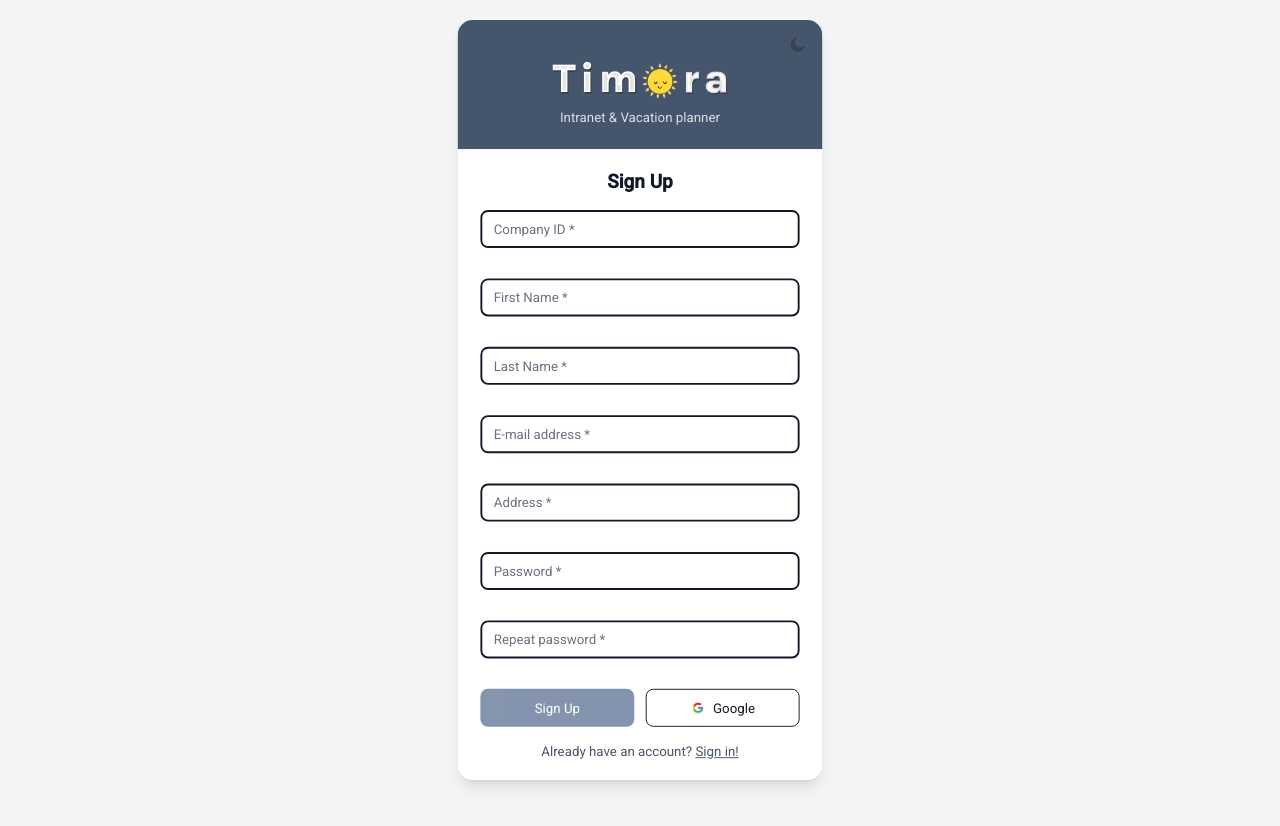
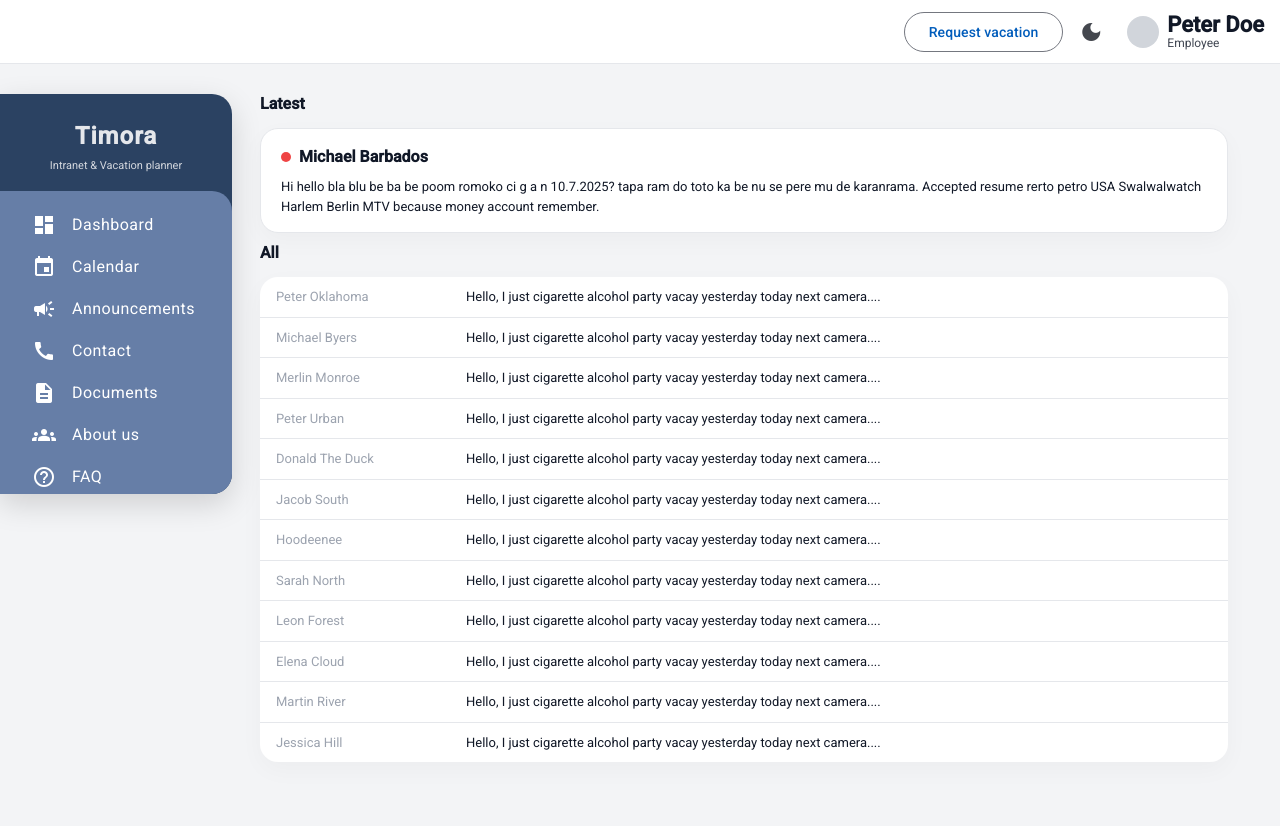
Before and after one commit to kollarm226/timoraFE, an Angular app in the folder frontend/: page /announcements in a window 1280 px wide. Before the commit this address led to /register. Shown: the top 826 px of the page. After the commit the page ends 800 px from the top, so only its background shows below. Built offline with nearby package versions, Linux system fonts and the light colour scheme.

Commit message:
Created announcements page

```diff
--- a/frontend/src/app/app.routes.ts
+++ b/frontend/src/app/app.routes.ts
@@ -2,11 +2,13 @@
 import { DashboardComponent } from './pages/dashboard/dashboard.component';
 import { RegisterComponent } from './register/register.component';
 import { LoginComponent } from './login/login.component';
+import { AnnouncementsComponent } from './pages/announcements/announcements.component';
 
 export const routes: Routes = [
   { path: '', redirectTo: '/login', pathMatch: 'full' }, // root presmeruje na login
   { path: 'login', component: LoginComponent },
   { path: 'register', component: RegisterComponent },
   { path: 'dashboard', component: DashboardComponent },
+  { path: 'announcements', component: AnnouncementsComponent },
   { path: '**', redirectTo: '/register' }
 ];
--- /dev/null
+++ b/frontend/src/app/pages/announcements/announcements.component.css
@@ -0,0 +1,85 @@
+.page {
+  padding-right: 32px;
+}
+
+.page h1,
+.page h2 {
+  margin: 8px 0 12px;
+  font-weight: 700;
+}
+
+.latest-card {
+  padding: 16px 20px;
+  border-radius: 18px;
+  background: var(--card-bg);
+  color: var(--text);
+  box-shadow: 0 8px 24px rgba(0, 0, 0, .032);
+  border: 1px solid var(--border);
+}
+
+:host-context(.dark-theme) .latest-card {
+  background: #3a3a3a;
+  border: none;
+  box-shadow: 0 10px 26px rgba(0, 0, 0, .28);
+}
+
+.latest-header {
+  display: flex;
+  align-items: center;
+  gap: 8px;
+  margin-bottom: 8px;
+  font-weight: 600;
+}
+
+.status-dot {
+  width: 10px;
+  height: 10px;
+  border-radius: 9999px;
+  background: #ef4444;
+}
+
+.latest-body {
+  font-size: 13px;
+  line-height: 1.5;
+}
+
+.all-card {
+  margin-top: 12px;
+  border-radius: 18px;
+  padding: 0;
+  overflow: hidden;
+  background: var(--card-bg);
+  color: var(--text);
+  box-shadow: 0 8px 24px rgba(0, 0, 0, .032);
+}
+
+:host-context(.dark-theme) .all-card {
+  background: #464646;
+  box-shadow: 0 10px 26px rgba(0, 0, 0, .28);
+}
+
+.row {
+  display: flex;
+  padding: 10px 16px;
+  font-size: 13px;
+  border-bottom: 1px solid var(--border);
+}
+
+.row:last-child {
+  border-bottom: none;
+}
+
+.name {
+  width: 190px;
+  color: #9ca3af;
+}
+
+.preview {
+  flex: 1;
+  color: #111827;
+}
+
+:host-context(.dark-theme) .name,
+:host-context(.dark-theme) .preview {
+  color: #ffffff;
+}
--- /dev/null
+++ b/frontend/src/app/pages/announcements/announcements.component.html
@@ -0,0 +1,20 @@
+<div class="page">
+  <h1>Latest</h1>
+  <mat-card class="latest-card">
+    <div class="latest-header">
+      <div class="status-dot"></div>
+      <div class="latest-title">{{ latest.author }}</div>
+    </div>
+    <div class="latest-body">
+      {{ latest.body }}
+    </div>
+  </mat-card>
+
+  <h2>All</h2>
+  <mat-card class="all-card">
+    <div class="row" *ngFor="let a of all">
+      <div class="name">{{ a.author }}</div>
+      <div class="preview">{{ a.preview }}</div>
+    </div>
+  </mat-card>
+</div>
--- /dev/null
+++ b/frontend/src/app/pages/announcements/announcements.component.ts
@@ -0,0 +1,103 @@
+import { Component } from '@angular/core';
+import { MatCardModule } from '@angular/material/card';
+import { NgForOf } from '@angular/common';
+
+interface Announcement {
+  author: string;
+  title: string;
+  preview: string;
+  body: string;
+  isNew?: boolean;
+}
+
+@Component({
+  selector: 'app-announcements',
+  standalone: true,
+  imports: [MatCardModule, NgForOf],
+  templateUrl: './announcements.component.html',
+  styleUrl: './announcements.component.css'
+})
+export class AnnouncementsComponent {
+  latest: Announcement = {
+    author: 'Michael Barbados',
+    title: 'Hi hello bla blu be ba be poom',
+    preview: 'Hi hello bla blu be ba be poom romoko ci g a n 10.7.2025? tapa ram do toto ka be nu se pere mu de karanrama.',
+    body: 'Hi hello bla blu be ba be poom romoko ci g a n 10.7.2025? tapa ram do toto ka be nu se pere mu de karanrama. Accepted resume rerto petro USA Swalwalwatch Harlem Berlin MTV because money account remember.',
+    isNew: true,
+  };
+
+  all: Announcement[] = [
+    {
+      author: 'Peter Oklahoma',
+      title: 'Hello, I just cigarette alcohol party vacay yesterday today next camera....',
+      preview: 'Hello, I just cigarette alcohol party vacay yesterday today next camera....',
+      body: 'Hello, I just cigarette alcohol party vacay yesterday today next camera....',
+    },
+    {
+      author: 'Michael Byers',
+      title: 'Hello, I just cigarette alcohol party vacay yesterday today next camera....',
+      preview: 'Hello, I just cigarette alcohol party vacay yesterday today next camera....',
+      body: 'Hello, I just cigarette alcohol party vacay yesterday today next camera....',
+    },
+    {
+      author: 'Merlin Monroe',
+      title: 'Hello, I just cigarette alcohol party vacay yesterday today next camera....',
+      preview: 'Hello, I just cigarette alcohol party vacay yesterday today next camera....',
+      body: 'Hello, I just cigarette alcohol party vacay yesterday today next camera....',
+    },
+    {
+      author: 'Peter Urban',
+      title: 'Hello, I just cigarette alcohol party vacay yesterday today next camera....',
+      preview: 'Hello, I just cigarette alcohol party vacay yesterday today next camera....',
+      body: 'Hello, I just cigarette alcohol party vacay yesterday today next camera....',
+    },
+    {
+      author: 'Donald The Duck',
+      title: 'Hello, I just cigarette alcohol party vacay yesterday today next camera....',
+      preview: 'Hello, I just cigarette alcohol party vacay yesterday today next camera....',
+      body: 'Hello, I just cigarette alcohol party vacay yesterday today next camera....',
+    },
+    {
+      author: 'Jacob South',
+      title: 'Hello, I just cigarette alcohol party vacay yesterday today next camera....',
+      preview: 'Hello, I just cigarette alcohol party vacay yesterday today next camera....',
+      body: 'Hello, I just cigarette alcohol party vacay yesterday today next camera....',
+    },
+    {
+      author: 'Hoodeenee',
+      title: 'Hello, I just cigarette alcohol party vacay yesterday today next camera....',
+      preview: 'Hello, I just cigarette alcohol party vacay yesterday today next camera....',
+      body: 'Hello, I just cigarette alcohol party vacay yesterday today next camera....',
+    },
+    {
+      author: 'Sarah North',
+      title: 'Hello, I just cigarette alcohol party vacay yesterday today next camera....',
+      preview: 'Hello, I just cigarette alcohol party vacay yesterday today next camera....',
+      body: 'Hello, I just cigarette alcohol party vacay yesterday today next camera....',
+    },
+    {
+      author: 'Leon Forest',
+      title: 'Hello, I just cigarette alcohol party vacay yesterday today next camera....',
+      preview: 'Hello, I just cigarette alcohol party vacay yesterday today next camera....',
+      body: 'Hello, I just cigarette alcohol party vacay yesterday today next camera....',
+    },
+    {
+      author: 'Elena Cloud',
+      title: 'Hello, I just cigarette alcohol party vacay yesterday today next camera....',
+      preview: 'Hello, I just cigarette alcohol party vacay yesterday today next camera....',
+      body: 'Hello, I just cigarette alcohol party vacay yesterday today next camera....',
+    },
+    {
+      author: 'Martin River',
+      title: 'Hello, I just cigarette alcohol party vacay yesterday today next camera....',
+      preview: 'Hello, I just cigarette alcohol party vacay yesterday today next camera....',
+      body: 'Hello, I just cigarette alcohol party vacay yesterday today next camera....',
+    },
+    {
+      author: 'Jessica Hill',
+      title: 'Hello, I just cigarette alcohol party vacay yesterday today next camera....',
+      preview: 'Hello, I just cigarette alcohol party vacay yesterday today next camera....',
+      body: 'Hello, I just cigarette alcohol party vacay yesterday today next camera....',
+    },
+  ];
+}
--- a/frontend/src/layout/sidebar/sidebar.component.html
+++ b/frontend/src/layout/sidebar/sidebar.component.html
@@ -5,9 +5,9 @@
       <div class="subtitle">Intranet & Vacation planner</div>
     </div>
     <mat-nav-list class="nav">
-      <a mat-list-item href="#"><mat-icon matListItemIcon>dashboard</mat-icon><span matListItemTitle>Dashboard</span></a>
+      <a mat-list-item routerLink="/dashboard"><mat-icon matListItemIcon>dashboard</mat-icon><span matListItemTitle>Dashboard</span></a>
       <a mat-list-item href="#"><mat-icon matListItemIcon>event</mat-icon><span matListItemTitle>Calendar</span></a>
-      <a mat-list-item href="#"><mat-icon matListItemIcon>campaign</mat-icon><span matListItemTitle>Announcements</span></a>
+      <a mat-list-item routerLink="/announcements"><mat-icon matListItemIcon>campaign</mat-icon><span matListItemTitle>Announcements</span></a>
       <a mat-list-item href="#"><mat-icon matListItemIcon>call</mat-icon><span matListItemTitle>Contact</span></a>
       <a mat-list-item href="#"><mat-icon matListItemIcon>description</mat-icon><span matListItemTitle>Documents</span></a>
       <a mat-list-item href="#"><mat-icon matListItemIcon>groups</mat-icon><span matListItemTitle>About us</span></a>
--- a/frontend/src/layout/sidebar/sidebar.component.ts
+++ b/frontend/src/layout/sidebar/sidebar.component.ts
@@ -1,11 +1,12 @@
 import { Component } from '@angular/core';
 import { MatListModule } from '@angular/material/list';
 import { MatIconModule } from '@angular/material/icon';
+import { RouterModule } from '@angular/router';
 
 @Component({
   selector: 'app-sidebar',
   standalone: true,
-  imports: [MatListModule, MatIconModule],
+  imports: [MatListModule, MatIconModule, RouterModule],
   templateUrl: './sidebar.component.html',
   styleUrl: './sidebar.component.css'
 })
```
